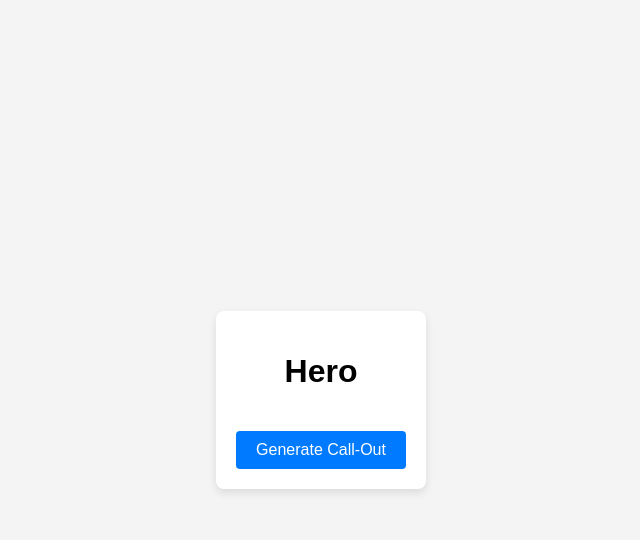
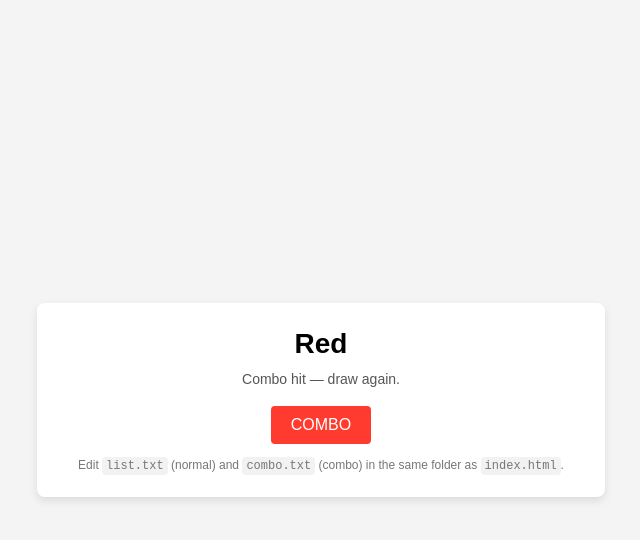
Before and after one commit to halfwayokay/cardcard, a plain HTML site: page index.html in a window 1280 px wide. Both pictures are taken after a click on the button "Generate Call-Out". Shown: the whole page, without its empty margins (319-959 px from the left). Drawn offline with Linux system fonts and the light colour scheme.

Commit message:
Update index.html

```diff
--- a/index.html
+++ b/index.html
@@ -1,9 +1,9 @@
 <!DOCTYPE html>
 <html lang="en">
 <head>
-  <meta charset="UTF-8">
-  <meta name="viewport" content="width=device-width, initial-scale=1.0">
-  <title>Call-Out Generator</title>
+  <meta charset="UTF-8" />
+  <meta name="viewport" content="width=device-width, initial-scale=1.0" />
+  <title>Call-Out Generator (Combo Mode)</title>
   <style>
     body {
       font-family: Arial, sans-serif;
@@ -16,13 +16,26 @@
     }
     .container {
       text-align: center;
-      padding: 20px;
+      padding: 24px;
       background-color: white;
       box-shadow: 0 4px 8px rgba(0, 0, 0, 0.1);
       border-radius: 8px;
+      width: min(520px, calc(100vw - 32px));
+    }
+    .callout {
+      font-size: 28px;
+      line-height: 1.2;
+      margin: 0;
+      word-wrap: break-word;
+    }
+    .sub {
+      margin-top: 10px;
+      color: #555;
+      font-size: 14px;
+      min-height: 1.2em;
     }
     button {
-      margin-top: 20px;
+      margin-top: 18px;
       padding: 10px 20px;
       font-size: 16px;
       cursor: pointer;
@@ -31,36 +44,147 @@
       border: none;
       border-radius: 4px;
     }
+    button.combo {
+      background-color: #FF3B30; /* red-ish so it feels urgent */
+    }
+    button:disabled {
+      opacity: 0.6;
+      cursor: not-allowed;
+    }
+    .small {
+      margin-top: 14px;
+      font-size: 12px;
+      color: #777;
+    }
+    .small code {
+      background: #f2f2f2;
+      padding: 2px 4px;
+      border-radius: 4px;
+    }
   </style>
 </head>
 <body>
   <div class="container">
-    <h1 id="callOut">Click the button to get a Call-Out!</h1>
-    <button onclick="generateCallOut()">Generate Call-Out</button>
+    <h1 id="callOut" class="callout">Loading call-outs…</h1>
+    <div id="status" class="sub"></div>
+    <button id="drawBtn" onclick="draw()"
+      disabled>Loading…</button>
+
+    <div class="small">
+      Edit <code>list.txt</code> (normal) and <code>combo.txt</code> (combo) in the same folder as <code>index.html</code>.
+    </div>
   </div>
 
   <script>
-    let callOuts = [];
+    let normalCallOuts = [];
+    let comboCallOuts = [];
 
-    async function loadCallOuts() {
+    // Current round state
+    let chain = [];          // collected prompts in order
+    let awaitingCombo = false; // if true, next click continues drawing
+
+    async function loadFileLines(filename) {
+      const response = await fetch(filename, { cache: "no-store" });
+      if (!response.ok) {
+        throw new Error(`Failed to load ${filename} (HTTP ${response.status})`);
+      }
+      const text = await response.text();
+      return text
+        .split(/\r?\n/)
+        .map(line => line.trim())
+        .filter(Boolean);
+    }
+
+    async function loadAll() {
+      const callOutEl = document.getElementById("callOut");
+      const statusEl = document.getElementById("status");
+      const btn = document.getElementById("drawBtn");
+
       try {
-        const response = await fetch('list.txt');
-        const text = await response.text();
-        callOuts = text.split(/\r?\n/).map((line) => line.trim()).filter(Boolean);
+        // list.txt = normal prompts
+        normalCallOuts = await loadFileLines("list.txt");
+
+        // combo.txt = combo prompts
+        // If you don't have combo.txt yet, create it (can be empty).
+        try {
+          comboCallOuts = await loadFileLines("combo.txt");
+        } catch (e) {
+          comboCallOuts = [];
+        }
+
+        const total = normalCallOuts.length + comboCallOuts.length;
+
+        if (total === 0) {
+          callOutEl.innerText = "No call-outs found.";
+          statusEl.innerText = "Add items to list.txt and/or combo.txt.";
+          btn.disabled = true;
+          btn.innerText = "No data";
+          return;
+        }
+
+        callOutEl.innerText = "Click the button to get a Call-Out!";
+        statusEl.innerText = `Loaded ${normalCallOuts.length} normal + ${comboCallOuts.length} combo.`;
+        btn.disabled = false;
+        btn.innerText = "Generate Call-Out";
+        btn.classList.remove("combo");
       } catch (error) {
-        document.getElementById('callOut').innerText = 'Unable to load call-outs.';
+        callOutEl.innerText = "Unable to load call-outs.";
+        statusEl.innerText = "Make sure index.html, list.txt, and combo.txt are in the same folder.";
+        btn.disabled = true;
+        btn.innerText = "Error";
       }
     }
 
-    loadCallOuts();
+    loadAll();
 
-    function generateCallOut() {
-      if (callOuts.length === 0) {
-        document.getElementById('callOut').innerText = 'Loading call-outs...';
-        return;
+    function drawFromDeck() {
+      // Virtual deck = normal + combo
+      // Probability naturally matches how many lines are in each file.
+      const total = normalCallOuts.length + comboCallOuts.length;
+      const r = Math.floor(Math.random() * total);
+
+      if (r < comboCallOuts.length) {
+        return { text: comboCallOuts[r], isCombo: true };
+      } else {
+        return { text: normalCallOuts[r - comboCallOuts.length], isCombo: false };
       }
-      const randomIndex = Math.floor(Math.random() * callOuts.length);
-      document.getElementById('callOut').innerText = callOuts[randomIndex];
+    }
+
+    function renderChain() {
+      const callOutEl = document.getElementById("callOut");
+      callOutEl.innerText = chain.join(" + ");
+    }
+
+    function setButtonState() {
+      const btn = document.getElementById("drawBtn");
+      const statusEl = document.getElementById("status");
+
+      if (awaitingCombo) {
+        btn.innerText = "COMBO";
+        btn.classList.add("combo");
+        statusEl.innerText = "Combo hit — draw again.";
+      } else {
+        btn.innerText = "Generate Call-Out";
+        btn.classList.remove("combo");
+        statusEl.innerText = "";
+      }
+    }
+
+    function draw() {
+      // If we're NOT in a combo chain, this starts a new round.
+      if (!awaitingCombo) {
+        chain = [];
+      }
+
+      const card = drawFromDeck();
+      chain.push(card.text);
+      renderChain();
+
+      // If it's a combo card, keep going on next click.
+      // If it's normal, end the chain.
+      awaitingCombo = card.isCombo;
+
+      setButtonState();
     }
   </script>
 </body>
```
